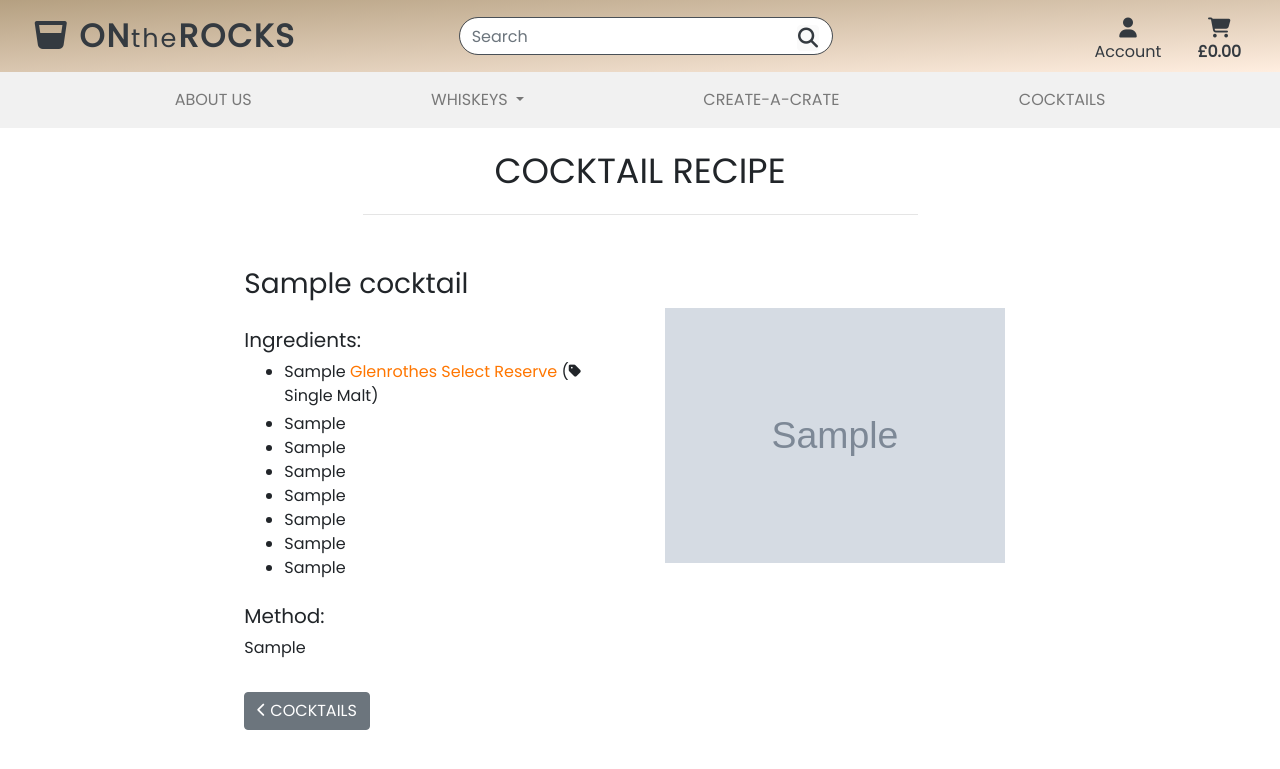
After one commit to Matte-gtr/on_the_rocks, a Django app: page /cocktails/display_cocktail/1 in a window 1280 px wide. The commit adds this page. Shown: the top 769 px of the page. Run offline with Django 3.2, Linux system fonts and the light colour scheme; data comes from the database, SQL or seed files in the repository; tables that the repository leaves empty hold one stand-in row (values such as "Sample post"); grey boxes marked "Sample" are stand-in pictures; parts of the project's set-up code (start-up, migrations or seed data) failed here and were passed over; some libraries are stand-ins or nearby versions.

Commit message:
add cocktail display view and template with modals

```diff
--- /dev/null
+++ b/cocktails/templates/cocktails/display_cocktail.html
@@ -0,0 +1,164 @@
+{% extends 'base.html' %}
+{% load static %}
+
+{% block extra_title %}
+    {{ cocktail.name }}
+{% endblock %}
+{% block page_header %}
+    <div class="container page-header">
+        <div class="row">
+            <div class="col">
+                {{ page_header }}
+                <hr class="grey w-50">
+            </div>
+        </div>
+    </div>
+{% endblock %}
+{% block content %}
+<div class="container-fluid">
+    <section>
+        <div class="row py-3 px-4">
+            <div class="col-12 offset-xl-2 col-xl-10">
+                <div class="display-section">
+                    <h3 class="mt-3">{{ cocktail.name }}</h3>
+                </div>
+            </div>
+            <div class="col-12 col-md-6 col-xl-4 offset-xl-2 order-12 order-md-1">
+                <div class="display-section mb-4">
+                    <h5>Ingredients:</h5>
+                    <ul>
+                        <li class="pb-1">
+                            {{ cocktail.product_measure }}
+                            <a class="orange-anchor" data-toggle="modal" data-target="#productModal">
+                                {{ cocktail.product.name }}
+                            </a> (<a class="plain-anchor" href="{% url 'products' %}?category={{ cocktail.product.category }}"><i class="fas fa-tag fa-sm"></i> {{ cocktail.product.category.friendly_name }}</a>)
+                        </li>
+                        <li>{{ cocktail.ingredient_1 }}</li>
+                        {% if cocktail.ingredient_2 %}<li>{{ cocktail.ingredient_2 }}</li>{% endif %}
+                        {% if cocktail.ingredient_3 %}<li>{{ cocktail.ingredient_3 }}</li>{% endif %}
+                        {% if cocktail.ingredient_4 %}<li>{{ cocktail.ingredient_4 }}</li>{% endif %}
+                        {% if cocktail.ingredient_5 %}<li>{{ cocktail.ingredient_5 }}</li>{% endif %}
+                        {% if cocktail.ingredient_6 %}<li>{{ cocktail.ingredient_6 }}</li>{% endif %}
+                        {% if cocktail.ingredient_7 %}<li>{{ cocktail.ingredient_7 }}</li>{% endif %}
+                    </ul>
+                </div>
+                <div class="display-section">
+                    <h5>Method:</h5>
+                    <p>{{ cocktail.method }}</p>
+                </div>
+                {% if request.user.is_staff %}
+                    <div class="row">
+                        <div class="col">
+                            <a class="btn btn-danger float-right mt-2 text-white"  data-toggle="modal" data-target="#deleteModal">Delete</a>
+                            <a class="btn btn-info float-right mt-2 mr-2 text-white" href="{% url 'edit_product' cocktail.product.id %}">Edit</a>
+                        </div>
+                    </div>
+                {% elif request.user.is_superuser %}
+                    <div class="row">
+                        <div class="col">
+                            <a class="edit-btn float-right mt-2" href="{% url 'edit_product' cocktail.product.id %}">Edit</a>
+                        </div>
+                    </div>
+                {% endif %}
+                <a class="btn btn-secondary text-uppercase mt-3" href="{% url 'cocktails' %}" role="button"><i class="fas fa-chevron-left fa-sm"></i> Cocktails</a>
+            </div>
+            <div class="col-12 col-md-6 col-xl-4 order-1 order-md-12">
+                <div class="cocktail-image-section">
+                {% if cocktail.product.image %}
+                    <img class="img-fluid cocktail-image" src="{{ cocktail.image.url }}">
+                {% else %}
+                    <img class="img-fluid cocktail-image" src="{{ MEDIA_URL }}no-cocktail.jpg">
+                {% endif %}
+                </div>
+            </div>
+        </div>
+    </section>
+</div>
+
+<!--Delete Modal-->
+<div class="modal fade" id="deleteModal" tabindex="-1" role="dialog" aria-labelledby="deleteModalLabel" aria-hidden="true">
+  <div class="modal-dialog" role="document">
+    <div class="modal-content border border-danger">
+      <div class="modal-header">
+        <h5 class="confirm-delete" id="deleteModalLabel">Delete</h5>
+        <button type="button" class="close" data-dismiss="modal" aria-label="Close">
+          <span aria-hidden="true">&times;</span>
+        </button>
+      </div>
+      <div class="modal-body">
+        Are you sure you want to delete {{ cocktail.product.name }}?
+      </div>
+      <div class="modal-footer">
+        <a class="btn btn-secondary text-white" data-dismiss="modal">Cancel</a>
+        <a class="btn btn-danger text-white" href="#">Delete</a>
+      </div>
+    </div>
+  </div>
+</div>
+
+<!--Product Modal-->
+<div class="modal fade" id="productModal" tabindex="-1" role="dialog" aria-labelledby="productModalLabel" aria-hidden="true">
+  <div class="modal-dialog modal-dialog-80" role="document">
+    <div class="modal-content border border-danger">
+      <div class="modal-header">
+        <h5 id="productModalLabel">{{ cocktail.product.name }}</h5>
+        <button type="button" class="close" data-dismiss="modal" aria-label="Close">
+          <span aria-hidden="true">&times;</span>
+        </button>
+      </div>
+      <div class="modal-body">
+        <div class="container-fluid">
+            <section>
+                <div class="row py-3 px-4">
+                    <div class="col-12 offset-xl-2 col-xl-10">
+                        <div class="display-section">
+                            <h3 class="mt-3"><a class="plain-anchor" href="{% url 'product_display' cocktail.product.id %}">{{ cocktail.product.name }}</a></h3>
+                            <p class="light-grey">{{ cocktail.product.detail }}</p>
+                        </div>
+                    </div>
+                    <div class="col-12 col-md-6 col-xl-4 offset-xl-2 order-12 order-md-1">
+                        <div class="display-section">
+                            <a href="{% url 'products' %}?category={{ cocktail.product.category }}" class="plain-anchor"><p><i class="fas fa-tag fa-sm"></i> {{ cocktail.product.category.friendly_name }}</p></a>
+                            <p>{{ cocktail.product.size }} / {{ cocktail.product.proof }}%</p>
+                            {% if cocktail.product.rating > 0.0 %}
+                                <a href="#reviews" class="orange-link"><p class="text-orange"><small>Rating: {{ cocktail.product.rating }} / 5</small></p></a>
+                            {% else %}
+                                <a href="#reviews" class="orange-link"><p class="text-orange"><small>No Rating yet</small></p></a>
+                            {% endif %}
+                            <p>{{ cocktail.product.description }}</p>
+                        </div>
+                        <div class="display-section buy-container">
+                            <p><strong>£{{ cocktail.product.price }}</strong></p>
+                            <form class="form" method="POST" action="{% url 'add_to_cart' cocktail.product.id %}">
+                                {% csrf_token %}
+                                <div class="form-group">
+                                    <div class="col-12 p-0">
+                                        <label for="quantity">Quantity: </label>
+                                        <input class="form-control w-auto mb-3" type="number" name="quantity" min="1" max="99" value="1" data_item_id="{{ cocktail.product.id }}" id="id_qty_{{ cocktail.product.id }}" />
+                                        <button type="submit" class="btn btn-orange">ADD TO CART</button>
+                                    </div>
+                                </div>
+                                <input type="hidden" name="redirect_url" value="{{ request.path }}">
+                            </form>
+                        </div>
+                    </div>
+                    <div class="col-12 col-md-6 col-xl-4 order-1 order-md-12">
+                        <div class="image-section">
+                        {% if cocktail.product.image %}
+                            <img class="img-fluid display-image" src="{{ cocktail.product.image.url }}">
+                        {% else %}
+                            <img class="img-fluid display-image" src="{{ MEDIA_URL }}no-image.jpg">
+                        {% endif %}
+                        </div>
+                    </div>
+                </div>
+            </section>
+        </div>
+      </div>
+      <div class="modal-footer">
+        <a class="btn btn-secondary text-white" data-dismiss="modal">Close</a>
+      </div>
+    </div>
+  </div>
+</div>
+{% endblock %}
--- a/cocktails/urls.py
+++ b/cocktails/urls.py
@@ -3,4 +3,6 @@ from . import views
 
 urlpatterns = [
     path('', views.cocktails, name='cocktails'),
+    path('display_cocktail/<cocktail_id>', views.display_cocktail,
+         name='display_cocktail'),
 ]
--- a/cocktails/views.py
+++ b/cocktails/views.py
@@ -1,13 +1,35 @@
-from django.shortcuts import render
+from django.shortcuts import render, get_object_or_404
+from django.core.paginator import Paginator, EmptyPage
+
 from .models import Cocktail
 
 
 def cocktails(request):
     """ a view to display a list of all cocktails """
     cocktails = Cocktail.objects.all()
+
+    pagi = Paginator(cocktails, 10)
+    page_num = request.GET.get('page', 1)
+    try:
+        page = pagi.page(page_num)
+    except EmptyPage:
+        page = pagi.page(1)
+
     template = 'cocktails/cocktails.html'
     context = {
         'page_header': 'Cocktails',
         'cocktails': cocktails,
     }
     return render(request, template, context)
+
+
+def display_cocktail(request, cocktail_id):
+    """ a view to display an idividual cocktail recipe """
+    cocktail = get_object_or_404(Cocktail, pk=cocktail_id)
+
+    template = 'cocktails/display_cocktail.html'
+    context = {
+        'page_header': 'cocktail recipe',
+        'cocktail': cocktail,
+    }
+    return render(request, template, context)
--- a/products/templates/products/product_display.html
+++ b/products/templates/products/product_display.html
@@ -40,14 +40,14 @@
                         <input type="hidden" name="redirect_url" value="{{ request.path }}">
                     </form>
                 </div>
-                {% if request.user.is_staff %}
+                {% if request.user.is_superuser %}
                     <div class="row">
                         <div class="col">
                             <a class="btn btn-danger float-right mt-2 text-white"  data-toggle="modal" data-target="#deleteModal">Delete</a>
                             <a class="btn btn-info float-right mt-2 mr-2 text-white" href="{% url 'edit_product' product.id %}">Edit</a>
                         </div>
                     </div>
-                {% elif request.user.is_superuser %}
+                {% elif request.user.is_staff %}
                     <div class="row">
                         <div class="col">
                             <a class="edit-btn float-right mt-2" href="{% url 'edit_product' product.id %}">Edit</a>
--- a/static/css/base.css
+++ b/static/css/base.css
@@ -315,7 +315,6 @@ li .nav-link {
 
 .display-image {
     max-height: 600px;
-    transform: translateX(12.5%);
     object-fit: contain;
 }
 
@@ -599,6 +598,29 @@ select option[value=""] {
     padding: 5px;
 }
 
+.modal-dialog-80 {
+    max-width: 80%;
+    margin: 1.75rem auto;
+}
+
+.cocktail-image-section {
+    max-width: 350px;
+}
+
+.cocktail-image {
+    max-height: 600px;
+    object-fit: contain;
+    padding-left: 10px;
+}
+
+li .orange-anchor {
+    color: #ff7600;
+}
+
+li .orange-anchor:hover {
+    text-decoration: underline;
+}
+
 /*---------media queries---------*/
 
 @media (min-width: 576px) {
@@ -624,6 +646,9 @@ select option[value=""] {
     .cart-delete {
         padding-right: 0;
     }
+    .display-image {
+        transform: translateX(12.5%);
+    }
 }
 
 @media (min-width: 992px) {
```
Also changed, not shown: cocktails/templates/cocktails/cocktails.html (+6 -6 lines).
